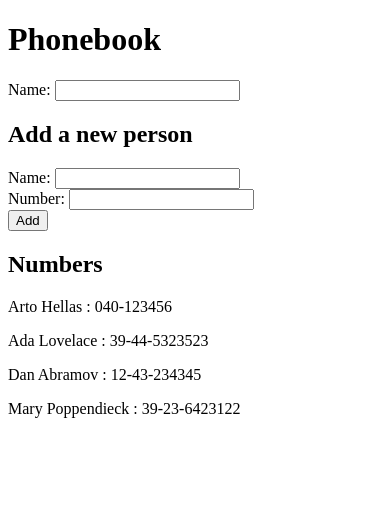
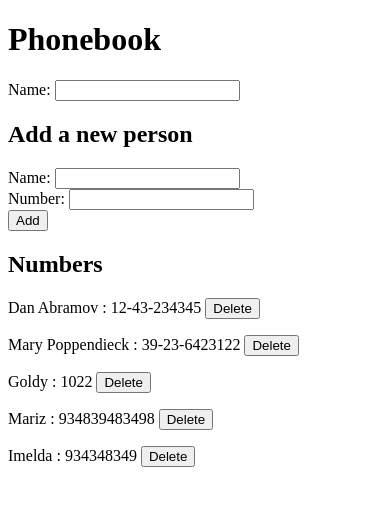
Before and after one commit to gmlunesa/fullstackopen, a React (Create React App) app in the folder phonebook/: page / in a window 390 px wide. Shown: the top 506 px of the page. Built offline with nearby package versions, Linux system fonts and the light colour scheme; data requests are answered from the project's data file; the HTML template or start-up script is replaced by a standard one.

Commit message:
Modified Phonebook for Part 3

```diff
--- a/phonebook/db.json
+++ b/phonebook/db.json
@@ -1,15 +1,5 @@
 {
   "persons": [
-    {
-      "name": "Arto Hellas",
-      "number": "040-123456",
-      "id": 1
-    },
-    {
-      "name": "Ada Lovelace",
-      "number": "39-44-5323523",
-      "id": 2
-    },
     {
       "name": "Dan Abramov",
       "number": "12-43-234345",
@@ -19,6 +9,21 @@
       "name": "Mary Poppendieck",
       "number": "39-23-6423122",
       "id": 4
+    },
+    {
+      "name": "Goldy",
+      "number": "1022",
+      "id": 5
+    },
+    {
+      "name": "Mariz",
+      "number": "934839483498",
+      "id": 6
+    },
+    {
+      "name": "Imelda",
+      "number": "934348349",
+      "id": 8
     }
   ]
 }
--- a/phonebook/src/App.js
+++ b/phonebook/src/App.js
@@ -1,8 +1,8 @@
 import React, { useState, useEffect } from "react";
-import axios from "axios";
 import Filter from "./components/Filter";
 import PersonForm from "./components/PersonForm";
 import Persons from "./components/Persons";
+import phoneBookService from "./services/phoneBookService";
 
 const App = () => {
   const [persons, setPersons] = useState([]);
@@ -14,7 +14,7 @@ const App = () => {
 
   // Define person-fetch hook
   const personHook = () => {
-    axios.get("http://localhost:3001/persons").then(({ data }) => {
+    phoneBookService.getAll().then((data) => {
       setPersons(data);
     });
   };
@@ -30,7 +30,29 @@ const App = () => {
 
     // If `name` already exists, send alert
     if (personIndex > -1) {
-      alert(`${newName} is already added to the phonebook`);
+      if (
+        window.confirm(
+          `${newName} is already added to the phonebook, replace the old number with a new one?`
+        )
+      ) {
+        // Create a new object based on the found person on the `persons` array
+        const nameObject = {
+          ...persons[personIndex],
+          number: newNumber,
+        };
+
+        // Update person on the server
+        // Then, update persons array on the local state
+        phoneBookService
+          .update(persons[personIndex].id, nameObject)
+          .then((response) => {
+            setPersons(
+              persons.map((person) =>
+                person.name === response.name ? response : person
+              )
+            );
+          });
+      }
     } else {
       // Create new object with the `name` and `number`
       const nameObject = {
@@ -38,12 +60,15 @@ const App = () => {
         number: newNumber,
       };
 
-      // Add new object to the persons array
-      setPersons(persons.concat(nameObject));
+      // Add new person object to the server
+      phoneBookService.add(nameObject).then(() => {
+        // Add new object to the persons array
+        setPersons(persons.concat(nameObject));
 
-      // Reset values in the input boxes
-      setNewName("");
-      setNewNumber("");
+        // Reset values in the input boxes
+        setNewName("");
+        setNewNumber("");
+      });
     }
   }
 
@@ -72,12 +97,25 @@ const App = () => {
 
   // Check the value of showAll
   // If true, assign contents of person
-  // If false, filter the values tht include the newSearch
+  // If false, filter the values that include the newSearch
   const personsToShow = showAll
     ? persons
     : persons.filter((person) =>
         person.name.toLowerCase().includes(newSearch.toLowerCase())
       );
+
+  // This function is called when user clicks the delete button
+  const handleDeleteClick = (personToDelete) => {
+    if (window.confirm(`Delete ${personToDelete.name}?`)) {
+      // Delete the person from the server
+      phoneBookService.deletePerson(personToDelete.id);
+
+      // Delete the person from our local state
+      setPersons(
+        persons.filter((person) => person.name !== personToDelete.name)
+      );
+    }
+  };
 
   return (
     <div>
@@ -92,7 +130,7 @@ const App = () => {
         numberOnChange={handleNumberChange}
       />
       <h2>Numbers</h2>
-      <Persons persons={personsToShow} />
+      <Persons persons={personsToShow} onClick={handleDeleteClick} />
     </div>
   );
 };
--- a/phonebook/src/components/Persons.js
+++ b/phonebook/src/components/Persons.js
@@ -1,7 +1,8 @@
-const Persons = ({ persons }) => {
+const Persons = ({ persons, onClick }) => {
   return persons.map((person) => (
     <p key={person.name}>
-      {person.name} : {person.number}
+      {person.name} : {person.number}&nbsp;
+      <button onClick={() => onClick(person)}>Delete</button>
     </p>
   ));
 };
--- /dev/null
+++ b/phonebook/src/services/phoneBookService.js
@@ -0,0 +1,24 @@
+import axios from "axios";
+const baseUrl = "http://localhost:3001/persons";
+
+const getAll = () => {
+  const request = axios.get(baseUrl);
+  return request.then((response) => response.data);
+};
+
+const add = (newObject) => {
+  const request = axios.post(baseUrl, newObject);
+  return request.then((response) => response.data);
+};
+
+const update = (id, newObject) => {
+  const request = axios.put(`${baseUrl}/${id}`, newObject);
+  return request.then((response) => response.data);
+};
+
+const deletePerson = (id) => {
+  const request = axios.delete(`${baseUrl}/${id}`);
+  return request.then((response) => response);
+};
+
+export default { getAll, add, update, deletePerson };
```
